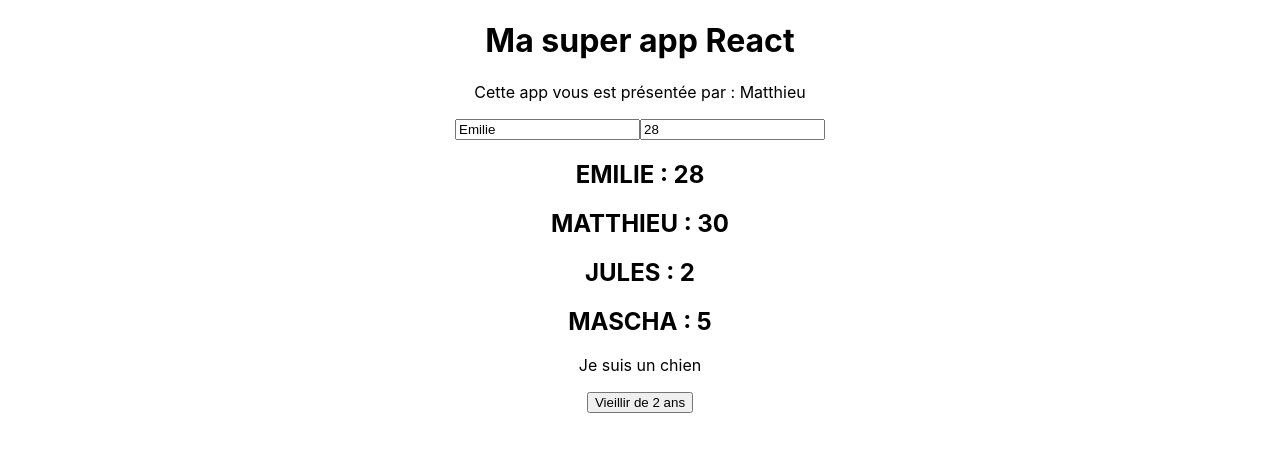
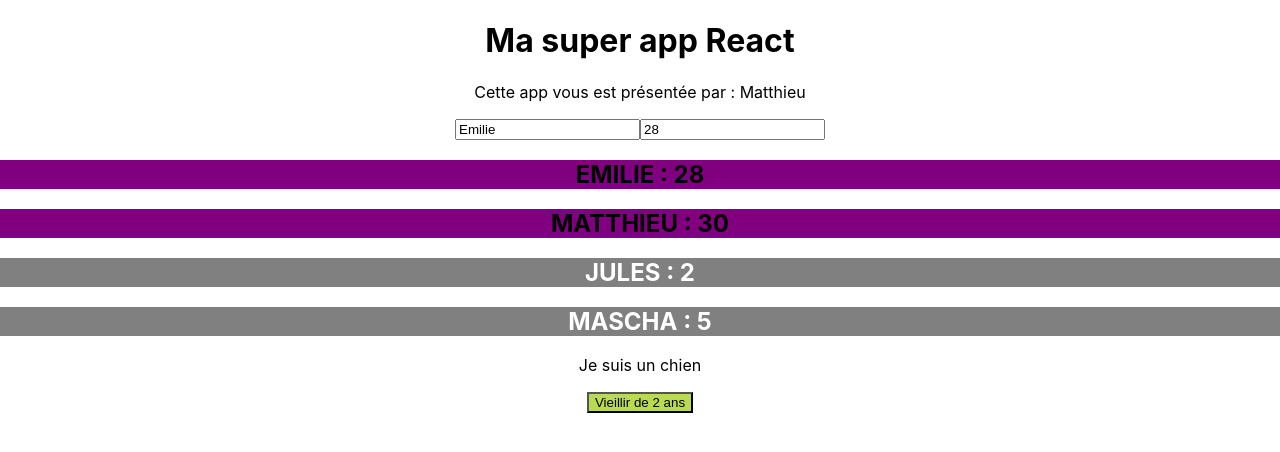
Before and after one commit to Dubmatth/react-1, a React (Create React App) app: page / in a window 1280 px wide. Shown: the top 452 px of the page. Built offline with nearby package versions, Linux system fonts and the light colour scheme.

Commit message:
Ajout du fichier button.css & application de style 'Inline'.

```diff
--- /dev/null
+++ b/src/Components/Button.css
@@ -0,0 +1,3 @@
+button {
+    background-color: #bada55;
+}
--- a/src/Components/Button.js
+++ b/src/Components/Button.js
@@ -1,4 +1,6 @@
 import React from 'react'
+import './Button.css';
+
 
 const Button = ({vieillir}) => (
     <button onClick={vieillir}>
--- a/src/Components/Membre.js
+++ b/src/Components/Membre.js
@@ -3,7 +3,12 @@ import React, { Fragment } from 'react'
 const Membre = ({ nom, age, children }) => {
     return (
         <Fragment>
-            <h2>{nom.toUpperCase()} : {age}</h2>
+            <h2 style={{
+                backgroundColor: age < 10 ? 'grey' : 'purple',
+                color: age < 10 ? 'white' : 'black'
+            }}>
+                {nom.toUpperCase()} : {age}
+            </h2>
             { children ? <p>{children}</p> : <Fragment/>}
         </Fragment>
     )
```
